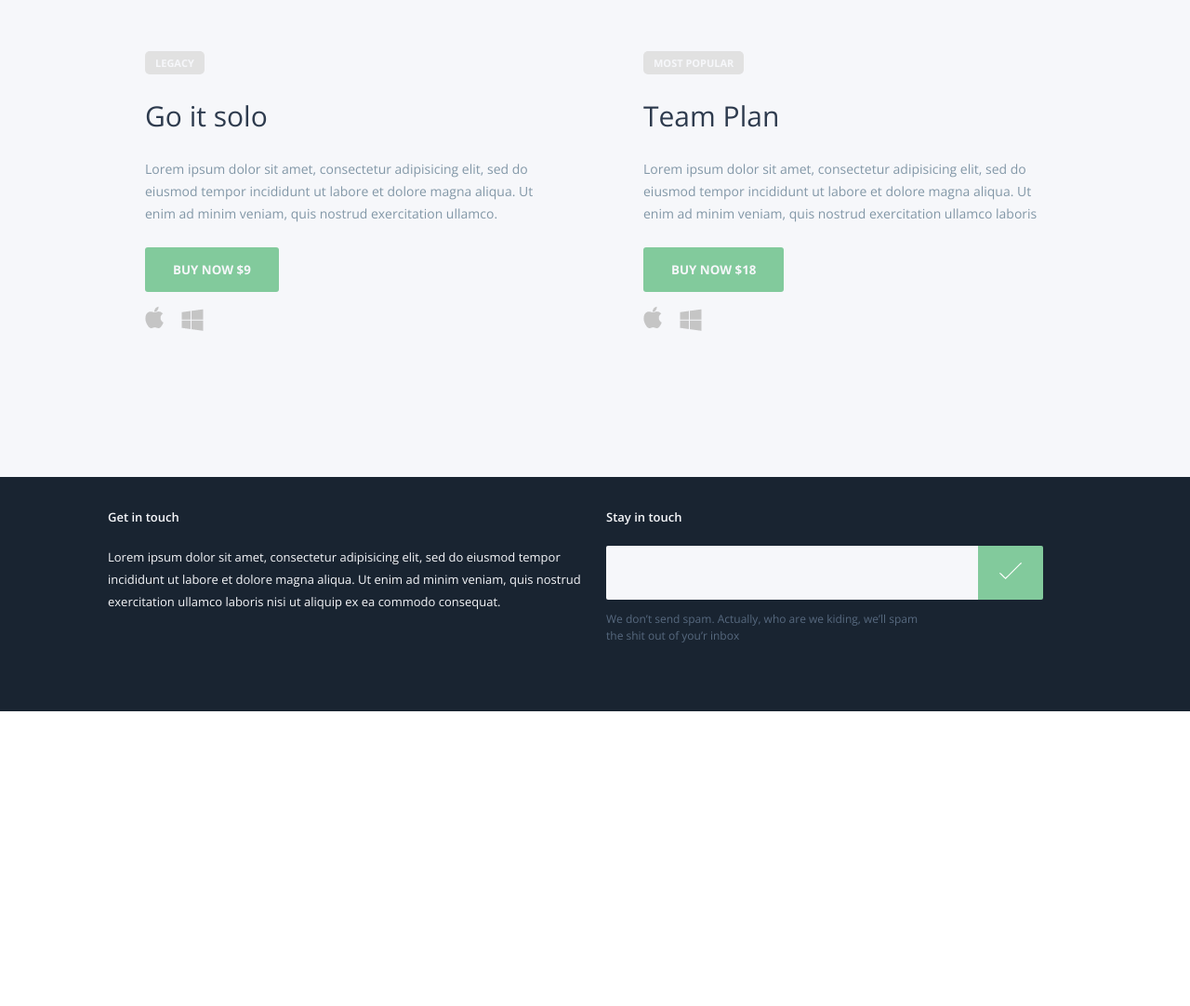
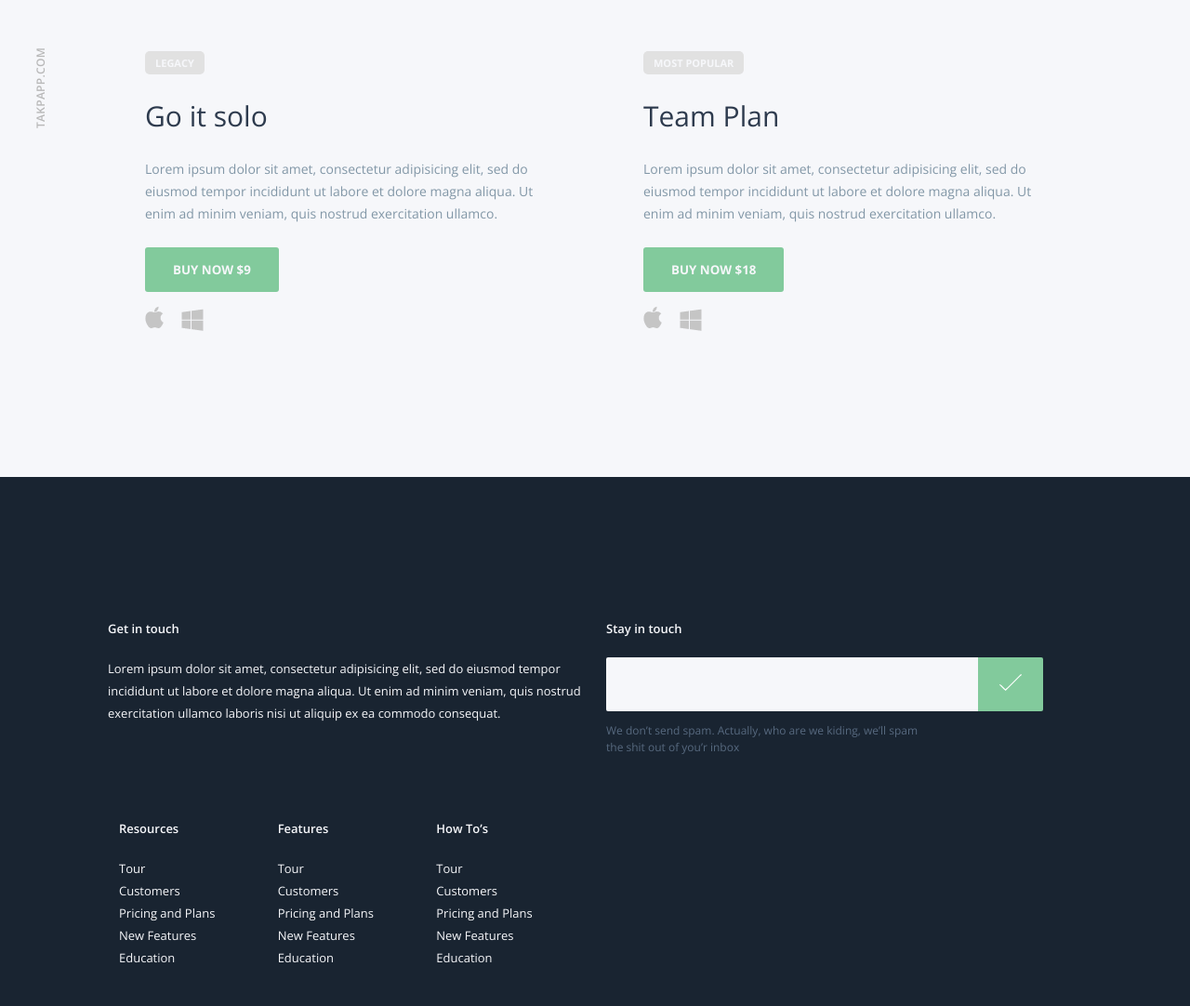
Before and after one commit to Mikelinsky/PSDtoHTML-Picture_Perfect, a website: page index.html in a window 1280 px wide. Shown: the part 3596-4678 px from the top of the page at 93% size. Before the commit the page ends 4361 px from the top, so only its background shows below. Drawn offline with nearby package versions, Linux system fonts and the light colour scheme.

Commit message:
rm sass cache

```diff
--- a/index.html
+++ b/index.html
@@ -209,7 +209,8 @@
                 </div>
             </div>
         </section>
-        <section id="offer">
+        <section id="offer" class="position-relative">
+            <div class="offer-inscription">takpapp.com</div>
             <div class="container">
                 <div class="row">
                     <div class="col-6">
@@ -230,8 +231,7 @@
                             <div class="box-Legacy">Most Popular</div>
                             <h2>Team Plan</h2>
                             <p>Lorem ipsum dolor sit amet, consectetur adipisicing elit, sed do eiusmod tempor incididunt ut
-                                labore et dolore magna aliqua. Ut enim ad minim veniam, quis nostrud exercitation ullamco
-                                laboris</p>
+                                labore et dolore magna aliqua. Ut enim ad minim veniam, quis nostrud exercitation ullamco.</p>
                             <button>Buy now $18</button>
                             <div class="icon-container">
                                 <img src="images/fa-apple.png" alt="apple icon">
@@ -265,11 +265,38 @@
                     </div>
                 </div>
                 <div class="row">
-                    <div class="col-6 col-offset-6">
+                    <div class="col-6">
                         <div class="row">
-                            <div class="col-4"></div>
-                            <div class="col-4"></div>
-                            <div class="col-4"></div>
+                            <div class="col-4">
+                                <h5>Resources</h5>
+                                <ul>
+                                    <li>Tour</li>
+                                    <li>Customers</li>
+                                    <li>Pricing and Plans</li>
+                                    <li>New Features</li>
+                                    <li>Education</li>
+                                </ul>
+                            </div>
+                            <div class="col-4">
+                                <h5>Features</h5>
+                                <ul>
+                                    <li>Tour</li>
+                                    <li>Customers</li>
+                                    <li>Pricing and Plans</li>
+                                    <li>New Features</li>
+                                    <li>Education</li>
+                                </ul>
+                            </div>
+                            <div class="col-4">
+                                <h5>How To’s</h5>
+                                <ul>
+                                    <li>Tour</li>
+                                    <li>Customers</li>
+                                    <li>Pricing and Plans</li>
+                                    <li>New Features</li>
+                                    <li>Education</li>
+                                </ul>
+                            </div>
                         </div>
                     </div>
                 </div>
--- a/sass/style.scss
+++ b/sass/style.scss
@@ -62,6 +62,7 @@ body {
     display: table;
     clear: both;
 }
+
 .row {
     display: flex;
 }
@@ -414,6 +415,17 @@ header {
 #offer {
     background-color: $color-offerSection;
     padding: 100px 0;
+    .offer-inscription {
+        position: absolute;
+        color: #b8b8b8;
+        font-size: 12px;
+        font-weight: 600;
+        text-transform: uppercase;
+        letter-spacing: 0.3px;
+        top: 30%;
+        left: 0;
+        transform: rotate(-90deg);
+    }
     .extra-padding {
         padding: 40px;
     }
@@ -471,8 +483,10 @@ header {
     }
 }
 
+//footer
 footer {
     background-color: #192431;
+    padding: 120px 0;
     h5 {
         @include headline(13px,
         $color-footerElements);
@@ -488,7 +502,7 @@ footer {
         background-color: $color-footerElements;
         border: none;
         border-radius: 2px 0 0 2px;
-        padding-left: 15px;
+        padding-left: 20px;
     }
     button {
         width: 70px;
@@ -499,7 +513,14 @@ footer {
         cursor: pointer;
     }
     .annotation-form {
-        @include paragraph(12px,#57697f);
+        @include paragraph(12px,
+        #57697f);
         line-height: 18px;
     }
+    ul {
+        list-style-type: none;
+        padding: 0;
+        @include paragraph(13px,
+        #f6f7fa);
+    }
 }
```
Also changed, not shown: css/style.css, css/style.prefixed.css, 2 other files.
